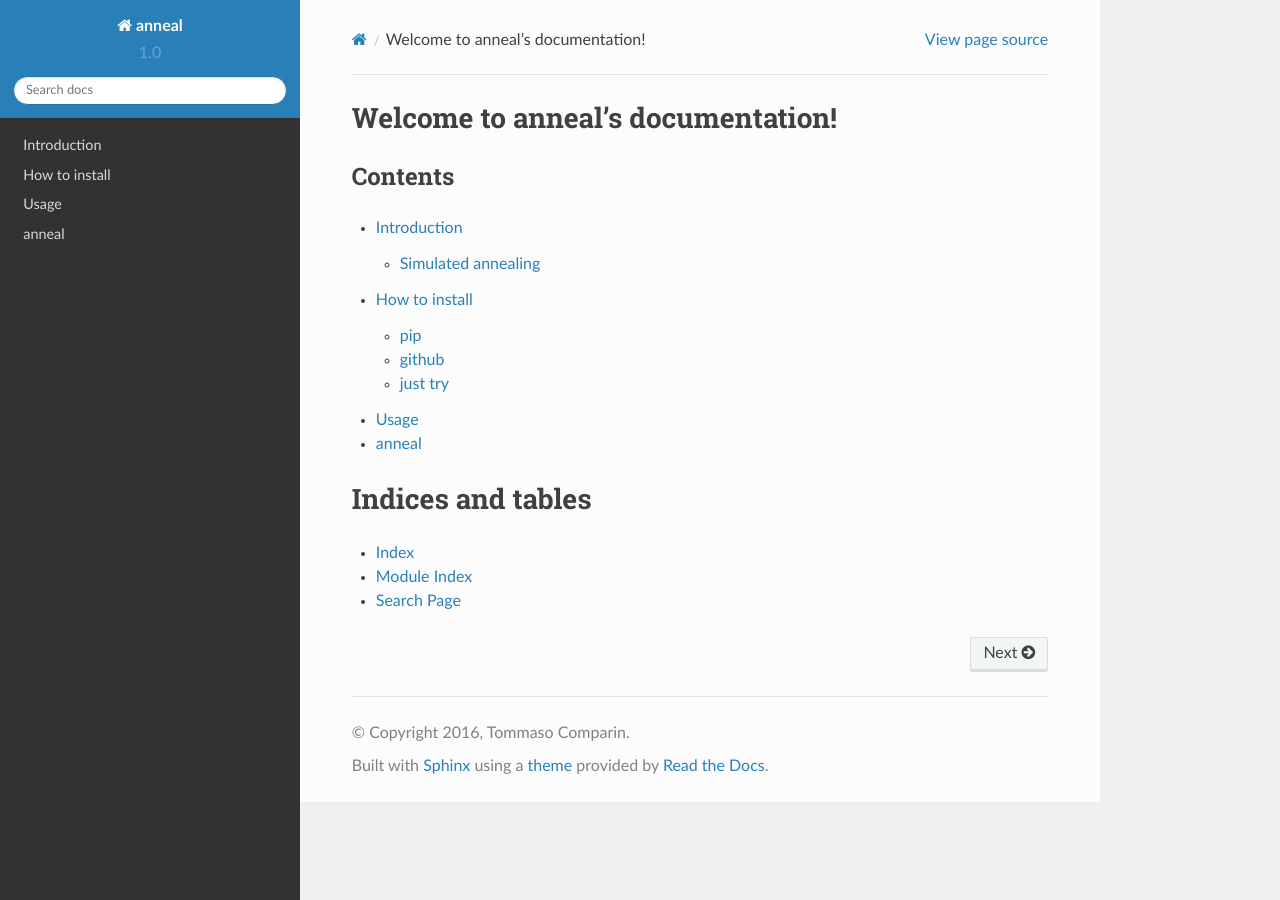
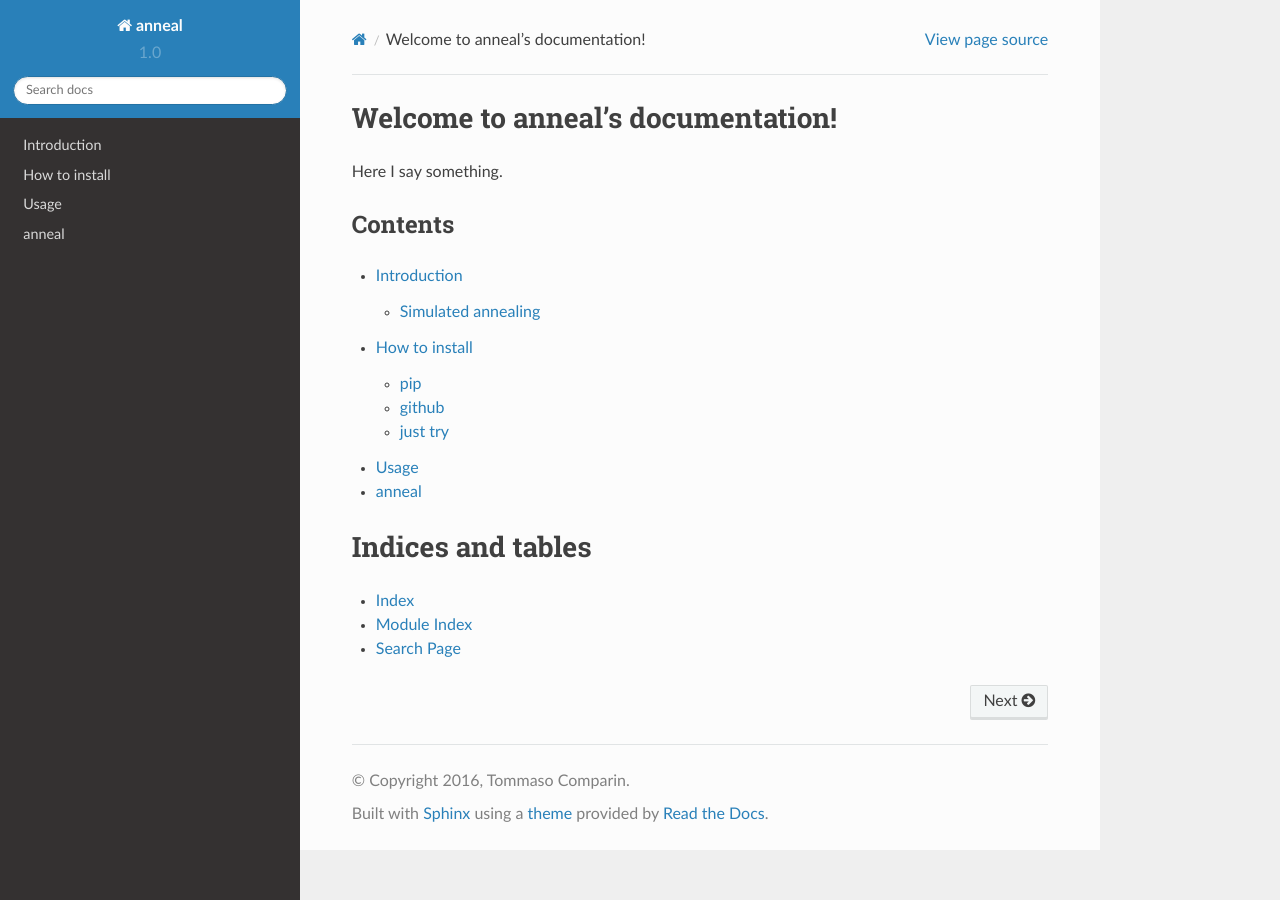
Before and after one commit to tcompa/anneal, a Sphinx documentation site: the page built from docs/index.rst, in a window 1280 px wide. Built offline with Sphinx 7.4.7 and the Read the Docs theme 2.0.0, drawn with Linux system fonts in a browser that asks for light colours; some of the changed lines change nothing that is shown.

Commit message:
docs - minor [ci skip]

```diff
--- a/docs/conf.py
+++ b/docs/conf.py
@@ -18,7 +18,7 @@ import os
 # If extensions (or modules to document with autodoc) are in another directory,
 # add these directories to sys.path here. If the directory is relative to the
 # documentation root, use os.path.abspath to make it absolute, like shown here.
-sys.path.insert(0, os.path.abspath('../anneal/'))
+sys.path.insert(0, os.path.abspath('..'))
 
 # -- General configuration ------------------------------------------------
 
--- a/docs/index.rst
+++ b/docs/index.rst
@@ -6,6 +6,8 @@
 
 Welcome to anneal's documentation!
 ==================================
+
+Here I say something.
 
 Contents
 --------
```
